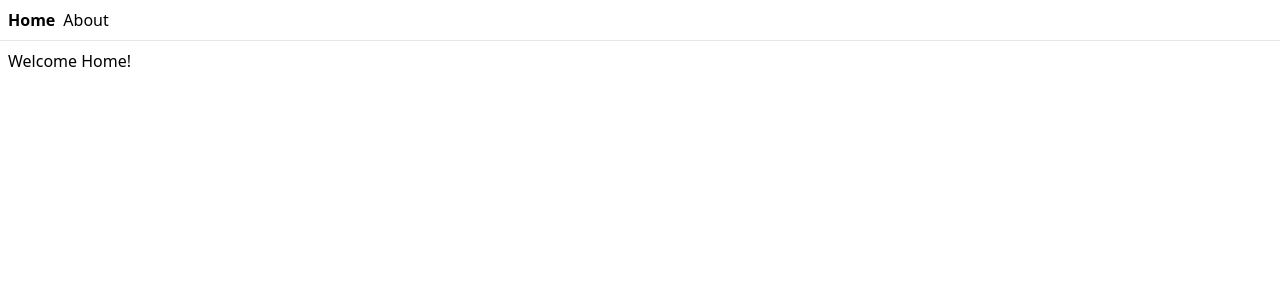
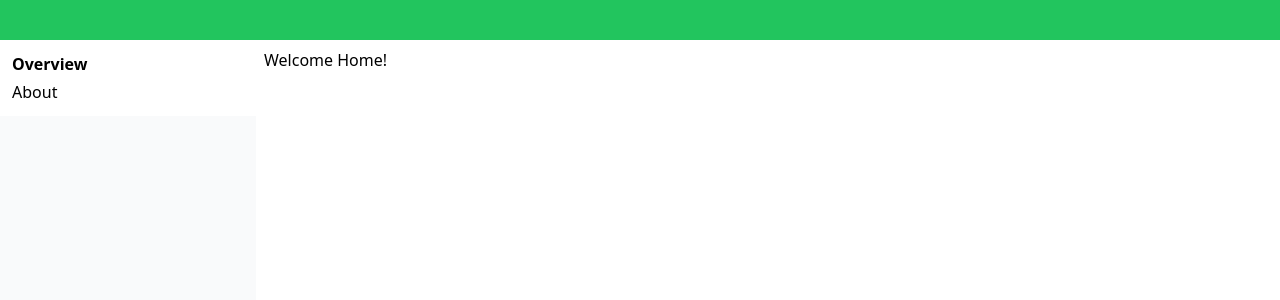
Before and after one commit to BA07-NINA/database, a React (Vite) app in the folder frontend/: page / in a window 1280 px wide. Shown: the top 300 px of the page. Built offline with nearby package versions, Linux system fonts and the light colour scheme.

Commit message:
Create site layout, sidebar mvp

```diff
--- /dev/null
+++ b/frontend/src/components/Sidebar/Sidebar.tsx
@@ -0,0 +1,21 @@
+import { Link} from '@tanstack/react-router'
+
+function Sidebar() {
+  return(
+    <div className="min-h-screen min-w-10 bg-gray-50">
+      <nav className="w-64 bg-white">
+        <div className="flex flex-col space-y-1 p-3">
+          <Link to="/" className="[&.active]:font-bold">
+            Overview
+          </Link>{' '}
+          <Link to="/about" className="[&.active]:font-bold">
+            About
+          </Link>
+        </div>
+      </nav>
+    </div>
+
+  )
+}
+
+export default Sidebar;
--- /dev/null
+++ b/frontend/src/components/Sidebar/index.tsx
@@ -0,0 +1,2 @@
+export * from './Sidebar'
+export { default } from './Sidebar'
--- a/frontend/src/routes/__root.tsx
+++ b/frontend/src/routes/__root.tsx
@@ -1,20 +1,15 @@
-import { createRootRoute, Link, Outlet } from '@tanstack/react-router'
+import Sidebar from '@/components/Sidebar'
+import { createRootRoute, Outlet } from '@tanstack/react-router'
 import { TanStackRouterDevtools } from '@tanstack/router-devtools'
 
 export const Route = createRootRoute({
   component: () => (
-    <>
-      <div className="p-2 flex gap-2">
-        <Link to="/" className="[&.active]:font-bold">
-          Home
-        </Link>{' '}
-        <Link to="/about" className="[&.active]:font-bold">
-          About
-        </Link>
+    <div className='flex flex-col'>
+      <div className='min-w-full min-h-10 bg-green-500'></div>
+      <div className='flex'>
+        <Sidebar />
+        <Outlet />
       </div>
-      <hr />
-      <Outlet />
-      <TanStackRouterDevtools />
-    </>
+    </div>
   ),
 })
```
